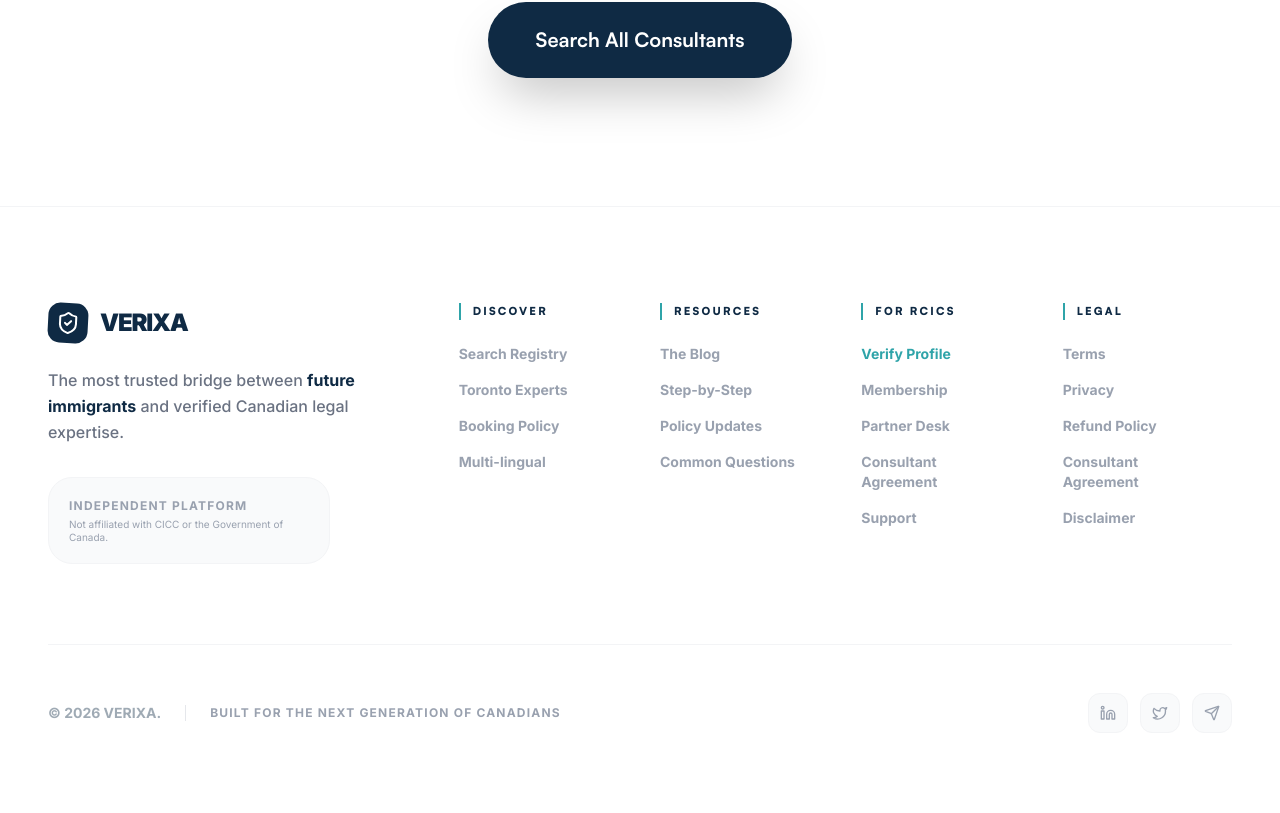
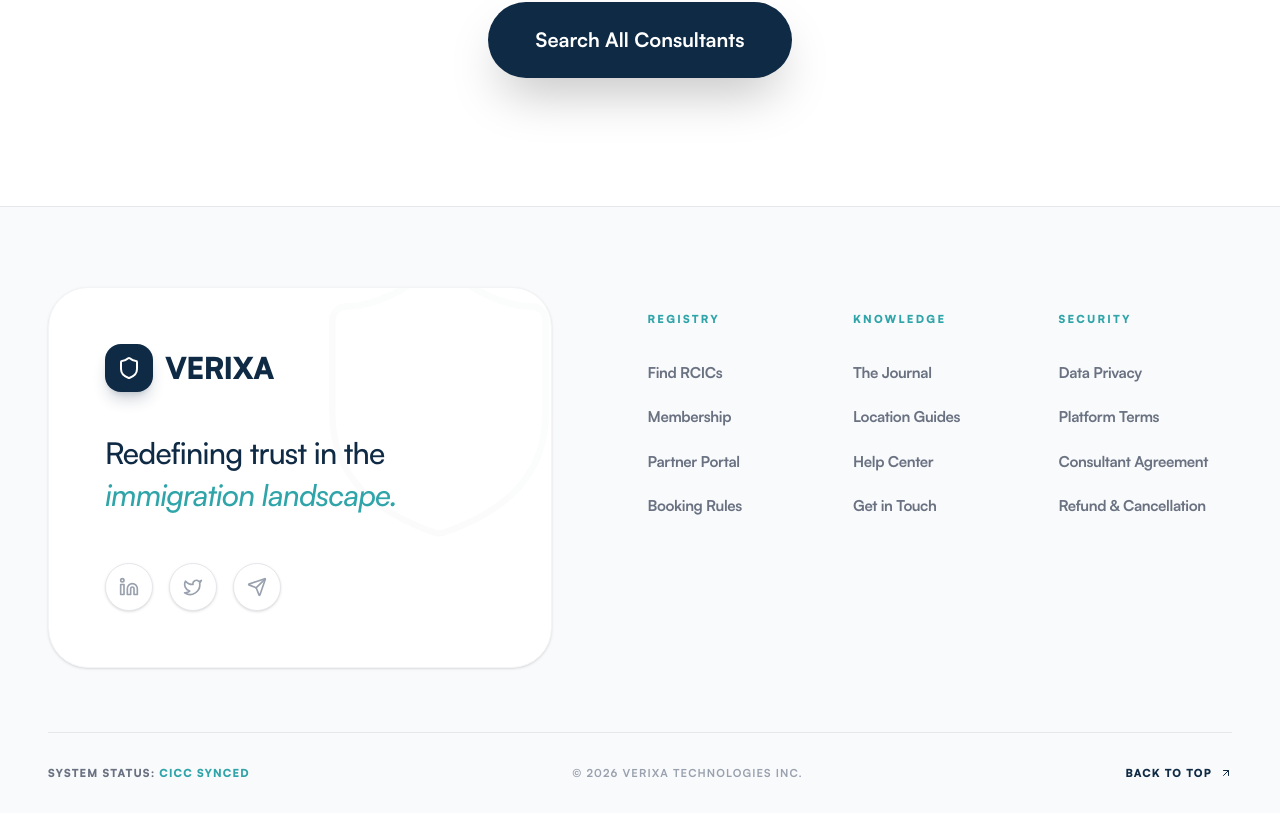
Before and after one commit to farjadp/verixa, a Next.js app: page / in a window 1280 px wide. Shown: the part 2736-3549 px from the top of the page. Before the commit the page ends 3517 px from the top, so only its background shows below. Built offline with nearby package versions, Linux system fonts and the light colour scheme; no server answers; the database is empty.

Commit message:
Phase 46: Ultra-premium Footer redesign with Registry, Knowledge, and Security columns

```diff
--- a/src/components/Footer.tsx
+++ b/src/components/Footer.tsx
@@ -1,135 +1,122 @@
+"use client";
+
 import Link from "next/link";
-import { Linkedin, Twitter, Send, ArrowUpRight, ShieldCheck } from "lucide-react";
+import { Shield, Linkedin, Twitter, Send, ArrowUpRight } from "lucide-react";
 
 export default function Footer() {
-  const currentYear = new Date().getFullYear();
+  const scrollToTop = () => {
+    window.scrollTo({ top: 0, behavior: 'smooth' });
+  };
 
   return (
-    <footer className="bg-white border-t border-gray-100 pt-24 pb-12 px-6 lg:px-12 font-sans">
-      <div className="max-w-7xl mx-auto">
+    <footer className="bg-[#F9FAFB] pt-20 pb-8 border-t border-gray-200 selection:bg-[#2FA4A9] selection:text-white">
+      <div className="max-w-[1400px] mx-auto px-6 lg:px-12">
+        <div className="flex flex-col lg:flex-row gap-16 lg:gap-24 mb-16">
 
-        <div className="grid grid-cols-12 gap-y-16 lg:gap-x-12 pb-20">
-
-          {/* SECTION 1: THE ANCHOR (Brand & Mission) */}
-          <div className="col-span-12 lg:col-span-4 space-y-8">
-            <div className="space-y-6">
-              <Link href="/" className="flex items-center gap-3">
-                <div className="w-10 h-10 bg-[#0F2A44] rounded-xl flex items-center justify-center rotate-3 group-hover:rotate-0 transition-transform">
-                  <ShieldCheck className="w-6 h-6 text-white" />
-                </div>
-                <span className="text-2xl font-black tracking-tighter uppercase text-[#0F2A44]">Verixa</span>
-              </Link>
-              <p className="text-base text-gray-500 leading-relaxed max-w-sm font-medium">
-                The most trusted bridge between <span className="text-[#0F2A44] font-bold">future immigrants</span> and verified Canadian legal expertise.
-              </p>
+          {/* LEFT: Brand Card (Exact Match to Reference) */}
+          <div className="bg-white rounded-[2.5rem] p-10 lg:p-14 shadow-sm border border-gray-100 flex-1 relative overflow-hidden flex flex-col justify-between min-h-[320px]">
+            {/* Background Faint Shield */}
+            <div className="absolute -right-12 -top-12 text-gray-50 opacity-60">
+              <Shield className="w-80 h-80" strokeWidth={0.5} />
             </div>
 
-            {/* Newsletter or Small Badge */}
-            <div className="p-5 bg-gray-50 rounded-3xl border border-gray-100 inline-block">
-              <p className="text-xs font-bold text-gray-400 uppercase tracking-widest mb-1">Independent Platform</p>
-              <p className="text-[10px] text-gray-400 leading-tight max-w-[240px]">
-                Not affiliated with CICC or the Government of Canada.
-              </p>
+            <div className="relative z-10">
+              <div className="flex items-center gap-3 mb-10">
+                <div className="w-12 h-12 bg-[#0F2A44] rounded-2xl flex items-center justify-center shadow-lg shadow-[#0F2A44]/20">
+                  <Shield className="w-6 h-6 text-white" />
+                </div>
+                <span className="text-3xl font-black text-[#0F2A44] tracking-tight">VERIXA</span>
+              </div>
+
+              <h3 className="text-2xl lg:text-3xl font-medium text-[#0F2A44] leading-snug mb-12 max-w-sm">
+                Redefining trust in the <br />
+                <span className="text-[#2FA4A9] italic font-serif">immigration landscape.</span>
+              </h3>
+            </div>
+
+            <div className="flex gap-4 relative z-10">
+               <SocialIcon icon={<Linkedin className="w-5 h-5" />} href="https://linkedin.com" />
+               <SocialIcon icon={<Twitter className="w-5 h-5" />} href="https://twitter.com" />
+               <SocialIcon icon={<Send className="w-5 h-5" />} href="https://telegram.org" />
             </div>
           </div>
 
-          {/* SECTION 2: LINKS GRID */}
-          <div className="col-span-12 lg:col-span-8">
-            <div className="grid grid-cols-2 md:grid-cols-4 gap-x-8 gap-y-12">
+          {/* RIGHT: Navigation Grid */}
+          <div className="flex-[1.5] grid grid-cols-2 md:grid-cols-3 gap-x-8 gap-y-12 py-6">
 
-              <FooterGroup title="Discover">
-                <FooterLink href="/search" label="Search Registry" />
-                <FooterLink href="/search?city=Toronto" label="Toronto Experts" />
-                <FooterLink href="/refund-policy" label="Booking Policy" />
-                <FooterLink href="/search?language=English" label="Multi-lingual" />
-              </FooterGroup>
+             {/* REGISTRY */}
+             <div>
+               <h4 className="text-[11px] font-black uppercase tracking-[0.2em] text-[#2FA4A9] mb-8">Registry</h4>
+               <ul className="space-y-5">
+                 <li><FooterLink href="/search" label="Find RCICs" /></li>
+                 <li><FooterLink href="/pricing" label="Membership" /></li>
+                 <li><FooterLink href="/login" label="Partner Portal" /></li>
+                 <li><FooterLink href="/refund-policy" label="Booking Rules" /></li>
+               </ul>
+             </div>
 
-              <FooterGroup title="Resources">
-                <FooterLink href="/blog" label="The Blog" />
-                <FooterLink href="/blog/category/GUIDES" label="Step-by-Step" />
-                <FooterLink href="/blog/category/NEWS" label="Policy Updates" />
-                <FooterLink href="/faq" label="Common Questions" />
-              </FooterGroup>
+             {/* KNOWLEDGE */}
+             <div>
+               <h4 className="text-[11px] font-black uppercase tracking-[0.2em] text-[#2FA4A9] mb-8">Knowledge</h4>
+               <ul className="space-y-5">
+                 <li><FooterLink href="/blog" label="The Journal" /></li>
+                 <li><FooterLink href="/search?city=Toronto" label="Location Guides" /></li>
+                 <li><FooterLink href="/faq" label="Help Center" /></li>
+                 <li><FooterLink href="/contact" label="Get in Touch" /></li>
+               </ul>
+             </div>
 
-              <FooterGroup title="For RCICs">
-                <FooterLink href="/search" label="Verify Profile" highlight />
-                <FooterLink href="/pricing" label="Membership" />
-                <FooterLink href="/login" label="Partner Desk" />
-                <FooterLink href="/consultant-agreement" label="Consultant Agreement" />
-                <FooterLink href="/contact" label="Support" />
-              </FooterGroup>
+             {/* SECURITY (Financial & Legal Master Block) */}
+             <div>
+               <h4 className="text-[11px] font-black uppercase tracking-[0.2em] text-[#2FA4A9] mb-8">Security</h4>
+               <ul className="space-y-5">
+                 <li><FooterLink href="/privacy" label="Data Privacy" /></li>
+                 <li><FooterLink href="/terms" label="Platform Terms" /></li>
+                 <li><FooterLink href="/consultant-agreement" label="Consultant Agreement" /></li>
+                 <li><FooterLink href="/refund-policy" label="Refund & Cancellation" /></li>
+               </ul>
+             </div>
 
-              <FooterGroup title="Legal">
-                <FooterLink href="/terms" label="Terms" />
-                <FooterLink href="/privacy" label="Privacy" />
-                <FooterLink href="/refund-policy" label="Refund Policy" />
-                <FooterLink href="/consultant-agreement" label="Consultant Agreement" />
-                <FooterLink href="/disclaimer" label="Disclaimer" />
-              </FooterGroup>
-
-            </div>
           </div>
         </div>
 
-        {/* BOTTOM BAR: Minimalist & Clean */}
-        <div className="pt-12 border-t border-gray-100 flex flex-col md:flex-row justify-between items-center gap-8">
-
-          <div className="flex items-center gap-6">
-            <span className="text-sm font-bold text-[#0F2A44]/40">© {currentYear} VERIXA.</span>
-            <div className="hidden md:block h-4 w-px bg-gray-200"></div>
-            <p className="text-xs font-bold text-gray-400 uppercase tracking-widest">Built for the next generation of Canadians</p>
+        {/* BOTTOM BAR */}
+        <div className="pt-8 border-t border-gray-200 flex flex-col md:flex-row justify-between items-center gap-6">
+          <div className="text-[11px] font-black text-gray-500 uppercase tracking-widest">
+            System Status: <span className="text-[#2FA4A9]">CICC Synced</span>
           </div>
-
-          {/* SOCIALS - Discrete and Modern */}
-          <div className="flex items-center gap-3">
-            <SocialBox href="https://linkedin.com" icon={<Linkedin className="w-4 h-4" />} />
-            <SocialBox href="https://twitter.com" icon={<Twitter className="w-4 h-4" />} />
-            <SocialBox href="https://telegram.org" icon={<Send className="w-4 h-4" />} />
+          <div className="text-[11px] font-bold text-gray-400 tracking-widest uppercase">
+            © {new Date().getFullYear()} Verixa Technologies Inc.
           </div>
-
+          <button
+            onClick={scrollToTop}
+            className="text-[11px] font-black text-[#0F2A44] uppercase tracking-widest flex items-center gap-2 hover:text-[#2FA4A9] transition-colors group"
+          >
+            Back to top <ArrowUpRight className="w-3 h-3 group-hover:-translate-y-0.5 group-hover:translate-x-0.5 transition-transform" />
+          </button>
         </div>
       </div>
     </footer>
   );
 }
 
-// --- Helper Components for Clean Code ---
-
-function FooterGroup({ title, children }: { title: string; children: React.ReactNode }) {
-  return (
-    <div className="space-y-6">
-      <h4 className="text-[11px] font-black uppercase tracking-[0.2em] text-[#0F2A44] border-l-2 border-[#2FA4A9] pl-3">
-        {title}
-      </h4>
-      <div className="flex flex-col gap-4">
-        {children}
-      </div>
-    </div>
-  );
-}
-
-function FooterLink({ href, label, highlight = false }: { href: string; label: string; highlight?: boolean }) {
-  return (
-    <Link
-      href={href}
-      className={`text-sm font-bold transition-all flex items-center gap-1 group w-fit
-        ${highlight ? 'text-[#2FA4A9] hover:text-[#0F2A44]' : 'text-gray-400 hover:text-[#0F2A44]'}`}
-    >
-      {label}
-      <ArrowUpRight className="w-3 h-3 opacity-0 group-hover:opacity-100 -translate-y-1 group-hover:translate-y-0 transition-all" />
-    </Link>
-  );
-}
-
-function SocialBox({ href, icon }: { href: string; icon: React.ReactNode }) {
+function SocialIcon({ icon, href }: { icon: React.ReactNode, href: string }) {
   return (
     <a
       href={href}
       target="_blank"
       rel="noreferrer"
-      className="w-10 h-10 flex items-center justify-center rounded-xl bg-gray-50 border border-gray-100 text-gray-400 hover:bg-[#0F2A44] hover:text-white hover:border-[#0F2A44] transition-all duration-300"
+      className="w-12 h-12 rounded-full border border-gray-200 flex items-center justify-center text-gray-400 hover:text-[#0F2A44] hover:border-[#0F2A44] transition-all cursor-pointer bg-white shadow-sm"
     >
       {icon}
     </a>
-  );
+  )
 }
+
+function FooterLink({ href, label }: { href: string; label: string }) {
+  return (
+    <Link href={href} className="text-[15px] font-bold text-gray-500 hover:text-[#0F2A44] transition-colors inline-block tracking-tight">
+      {label}
+    </Link>
+  )
+}
```
